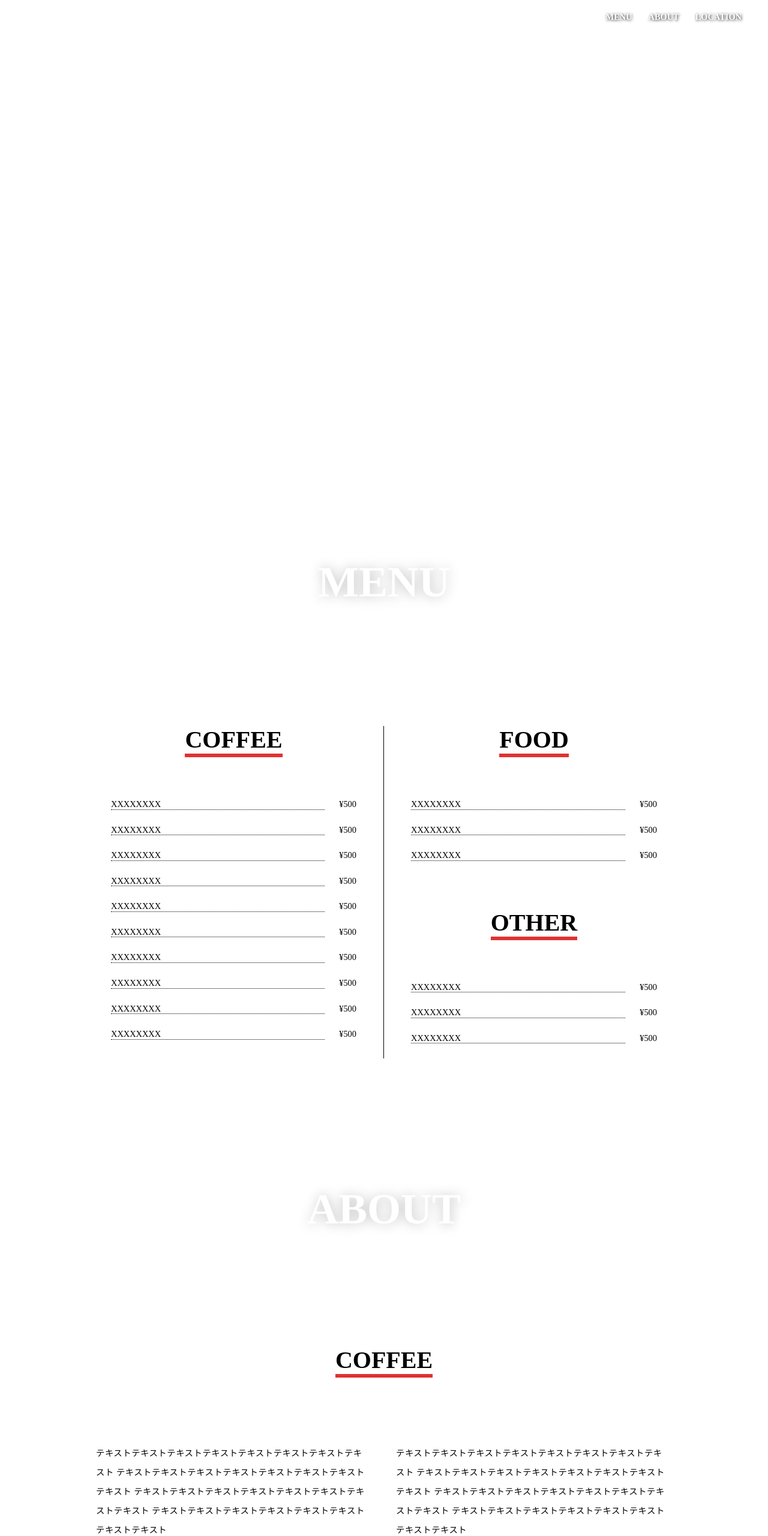
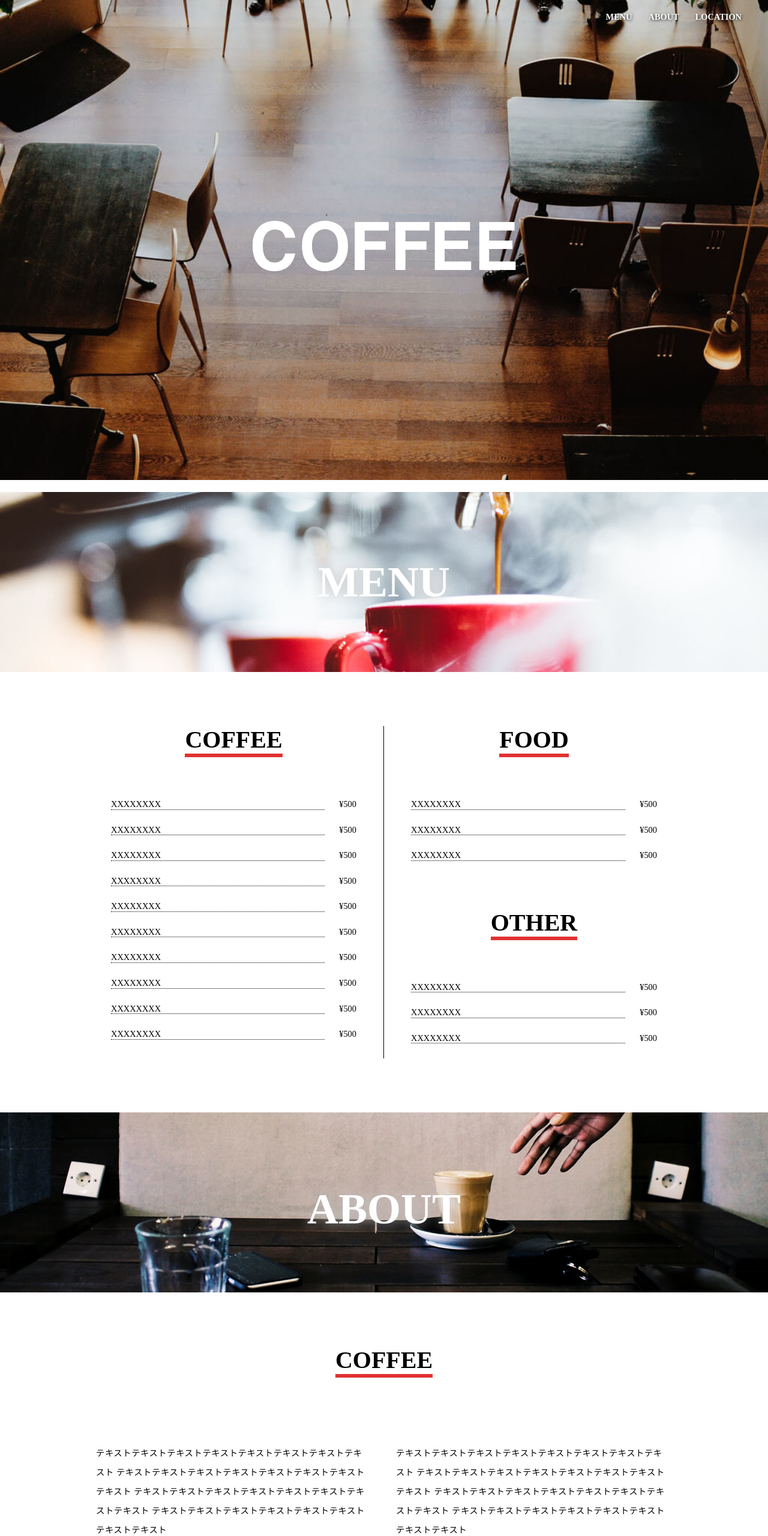
Before and after one commit to yugami10/codestep_store-menu, a website: page index.html in a window 1280 px wide. Shown: the top 2560 px of the page at 60% size. Drawn offline with Linux system fonts and the light colour scheme; the site is published under a folder, as on GitHub Pages, so addresses that start at the root find nothing.

Commit message:
github pagesに画像が読み込まれてないので対応

```diff
--- a/index.scss
+++ b/index.scss
@@ -29,7 +29,7 @@ body {
 
 .header {
     padding: 20px 44px;
-    background-image: url('/img/mainvisual.jpg');
+    background-image: url('../img/mainvisual.jpg');
     background-position: center top;
     background-size: cover;
     background-repeat: no-repeat;
@@ -79,7 +79,7 @@ body {
         // 背景画像
         position: relative;
         height: 300px;
-        background-image: url('/img/menu.jpg');
+        background-image: url('../img/menu.jpg');
         background-attachment: fixed;
         background-repeat: no-repeat;
         background-size: cover;
@@ -182,7 +182,7 @@ body {
         }
 
         position: relative;
-        background-image: url('/img/about.jpg');
+        background-image: url('../img/about.jpg');
         background-repeat: no-repeat;
         background-size: cover;
         background-position: center;
@@ -323,7 +323,7 @@ body {
 
     &__img {
         height: 300px;
-        background-image: url('/img/location.jpg');
+        background-image: url('../img/location.jpg');
         background-repeat: no-repeat;
         background-size: cover;
         background-position: center;
```
Also changed, not shown: css/index.min.css, 1 other file.
